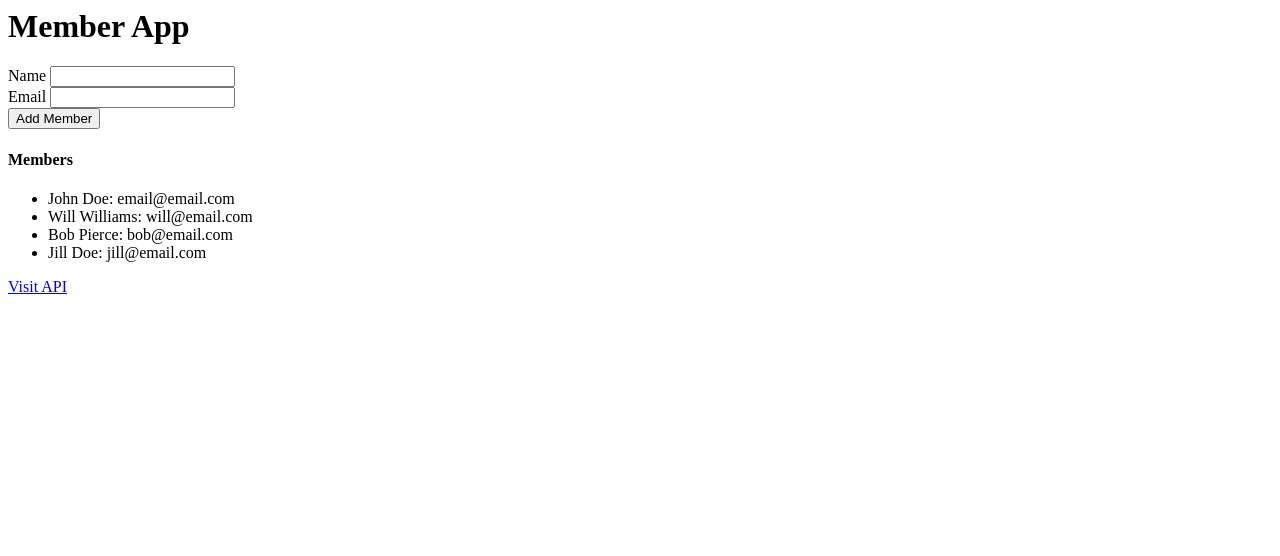
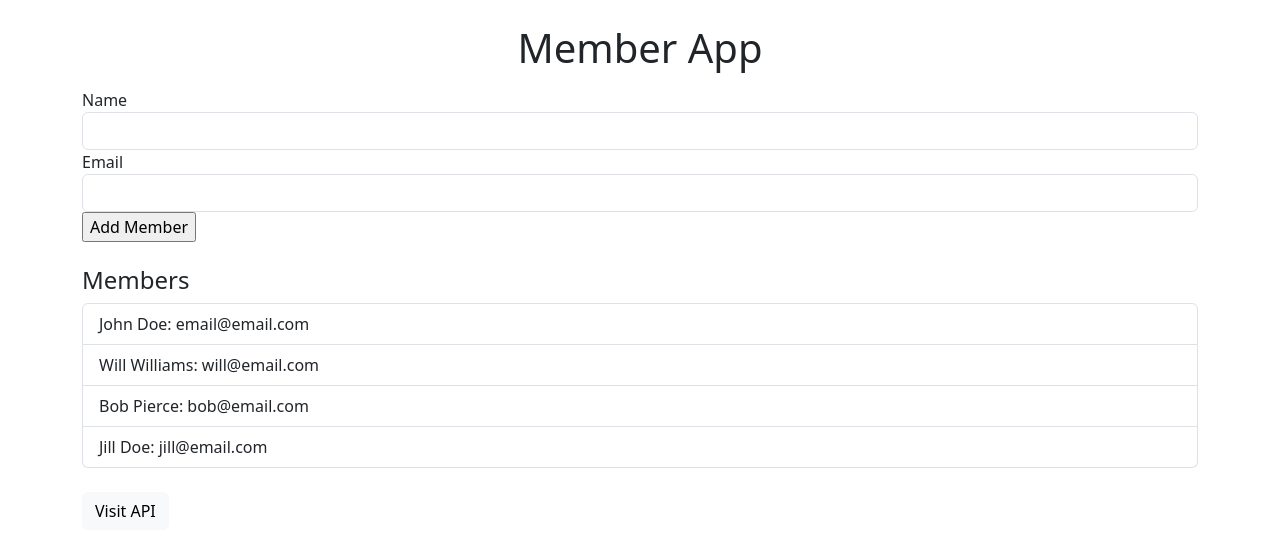
Before and after one commit to CodingTimmyeth/Express, a Node server app: page / in a window 1280 px wide. Shown: the top 556 px of the page. Run offline with Node 20, Linux system fonts and the light colour scheme; some libraries are stand-ins or nearby versions.

Commit message:
added styling

```diff
--- a/views/index.handlebars
+++ b/views/index.handlebars
@@ -1,12 +1,12 @@
-<h1>{{title}}</h1>
-<form action="/api/members" method="POST">
-  <div>
+<h1 class="text-center mb-3">{{title}}</h1>
+<form action="/api/members" method="POST" class="mb-4">
+  <div class="form-group">
     <label for="name">Name</label>
-    <input type="text" name="name" />
+    <input type="text" name="name" class="form-control" />
   </div>
-  <div>
+  <div class="form-group">
     <label for="email">Email</label>
-    <input type="email" name="email" />
+    <input type="email" name="email" class="form-control" />
   </div>
   <input type="submit" value="Add Member" />
 </form>
@@ -17,4 +17,4 @@
   {{/each}}
 </ul>
 
-<a href="/api/members">Visit API</a>
+<a href="/api/members" class="btn btn-light mt-4">Visit API</a>
--- a/views/layouts/main.handlebars
+++ b/views/layouts/main.handlebars
@@ -3,10 +3,16 @@
     <meta charset="UTF-8" />
     <meta http-equiv="X-UA-Compatible" content="IE=edge" />
     <meta name="viewport" content="width=device-width, initial-scale=1.0" />
+    <link
+      href="https://cdn.jsdelivr.net/npm/bootstrap@5.3.0-alpha3/dist/css/bootstrap.min.css"
+      rel="stylesheet"
+      integrity="sha384-KK94CHFLLe+nY2dmCWGMq91rCGa5gtU4mk92HdvYe+M/SXH301p5ILy+dN9+nJOZ"
+      crossorigin="anonymous"
+    />
     <title>Document</title>
   </head>
   <body>
-    <div>
+    <div class="container mt-4">
       {{{body}}}
     </div>
   </body>
```
